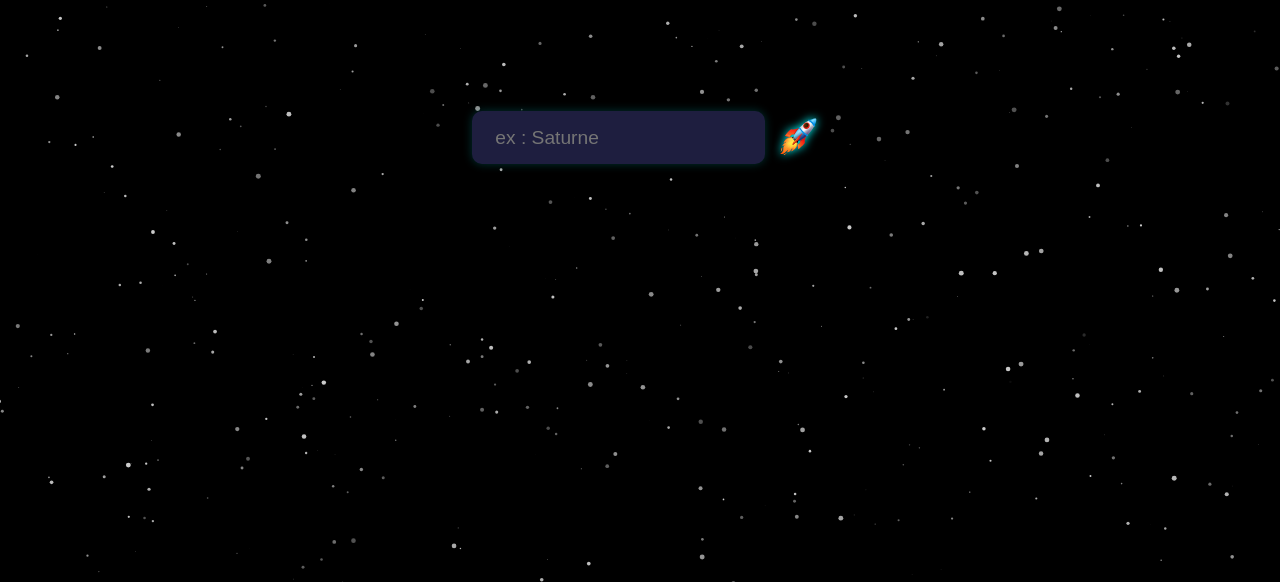
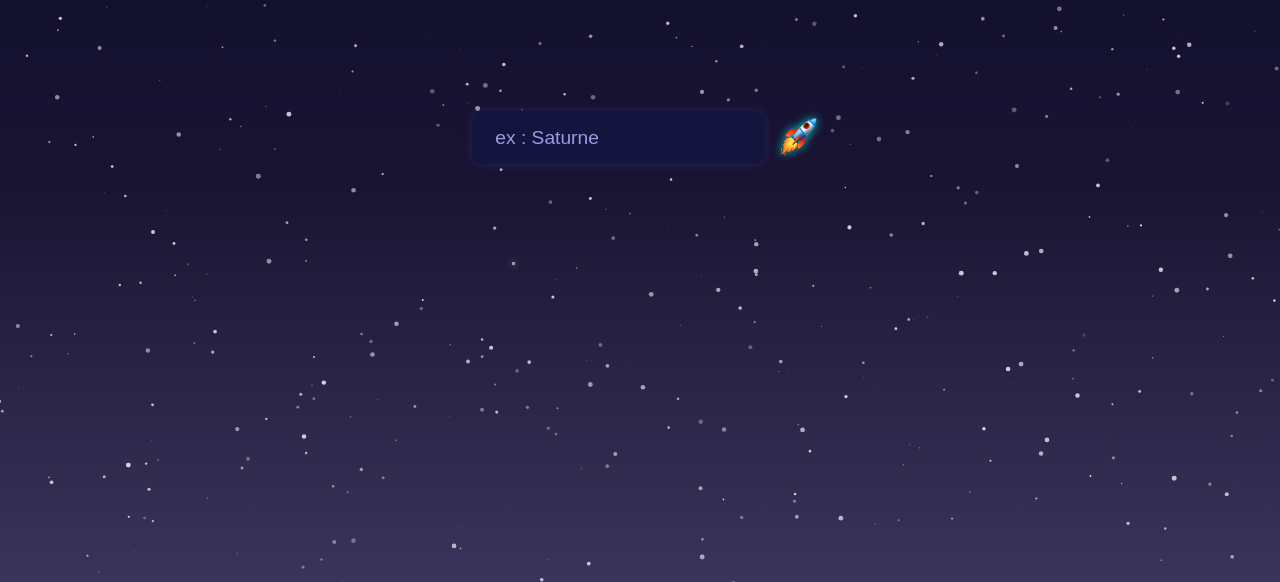
Before and after one commit to Abdelcrks/AbdelBerkat.github.io, a plain HTML site: page space/index.html in a window 1280 px wide. Shown: the part 218-800 px from the top of the page. Drawn offline with Linux system fonts and the light colour scheme.

Commit message:
ajout étoiles et clean code

```diff
--- a/space/index.html
+++ b/space/index.html
@@ -4,7 +4,7 @@
 <head>
     <meta charset="UTF-8">
     <meta name="viewport" content="width=device-width, initial-scale=1.0">
-    <link rel="stylesheet" href="style.css">
+    <link rel="stylesheet" href="css/main.css">
     <link href="https://fonts.googleapis.com/css2?family=Orbitron:wght@400..900&display=swap" rel="stylesheet">
     <link href="https://fonts.googleapis.com/css2?family=Space+Grotesk:wght@300..700&display=swap" rel="stylesheet">
     <script src="js/particles.min.js"></script>
@@ -28,6 +28,7 @@
     </nav>
     <div id="container">
         <div id="particles-js"></div>
+        <div class="shooting-star"></div>
         <h1>Space explorer</h1>
         <form id="planet-form">
             <label for="input-search"  style="display: none;">planète</label>
```
